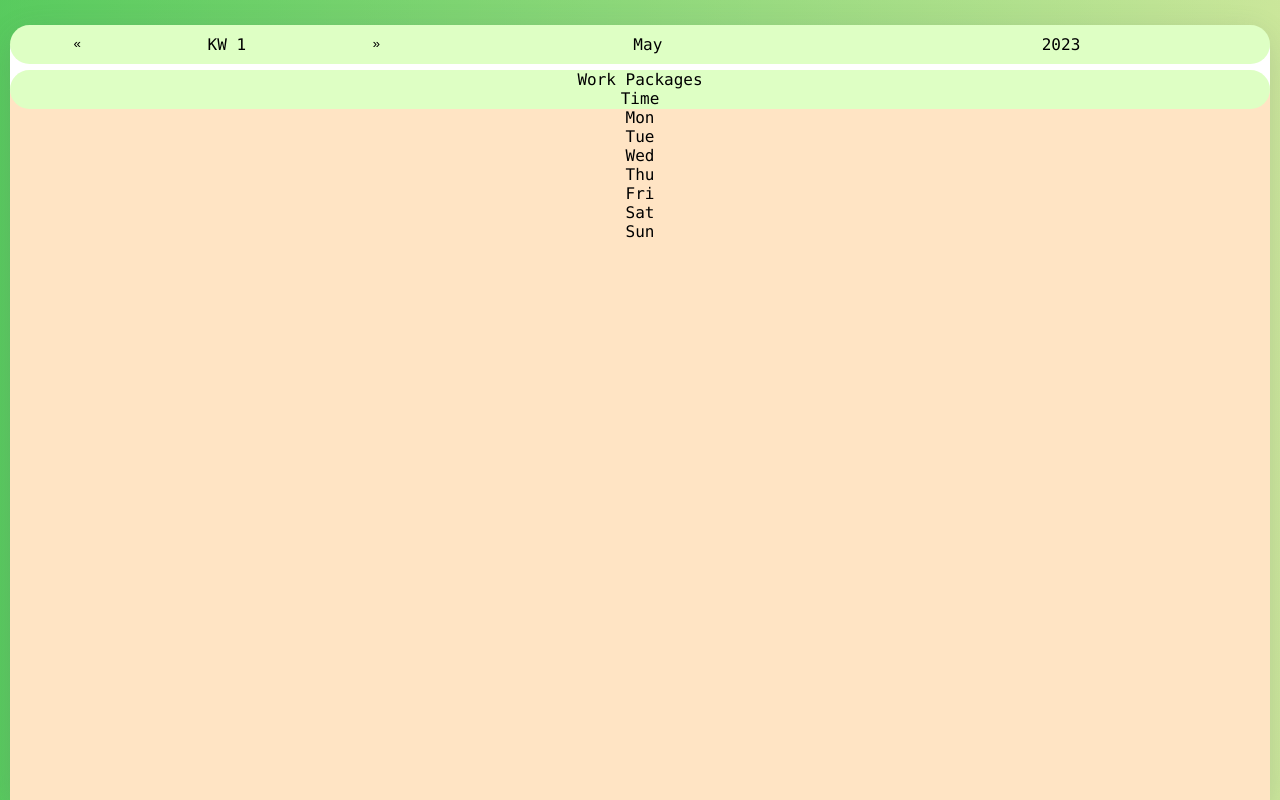
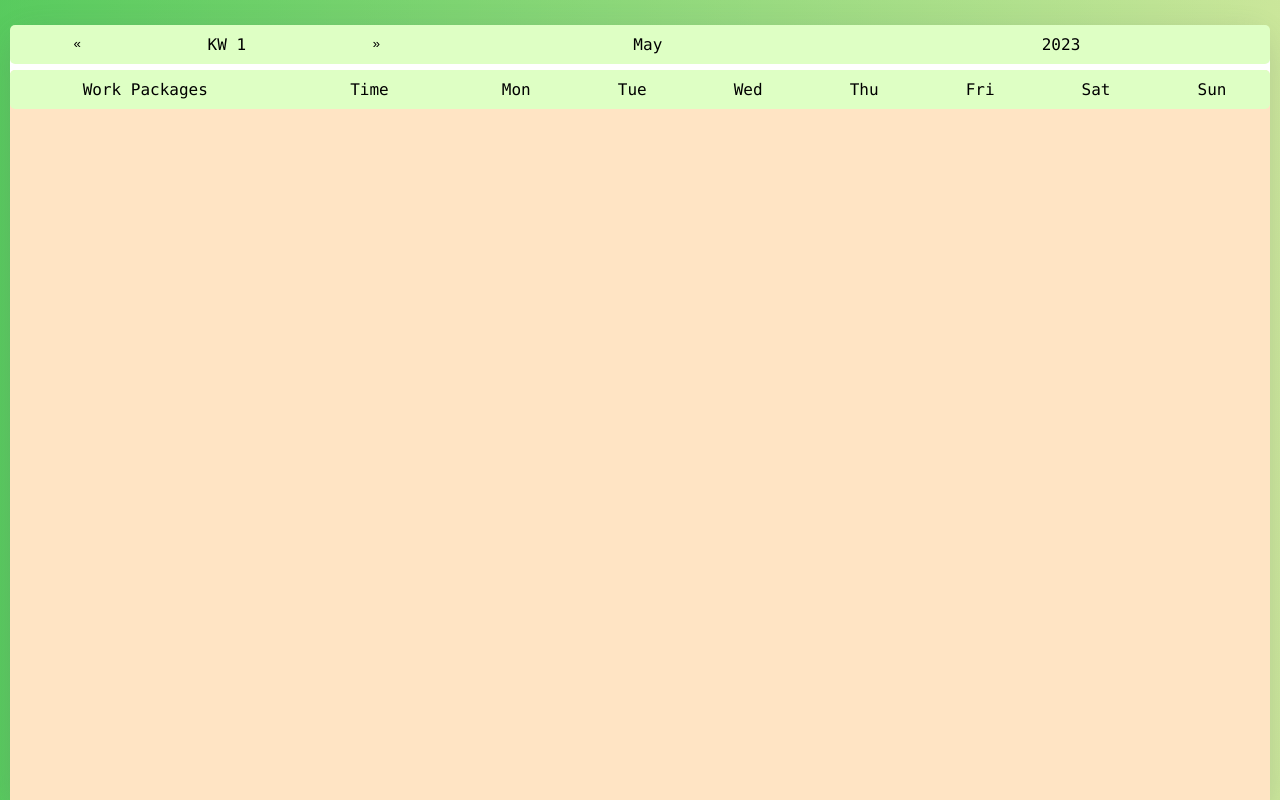
Before and after one commit to suly520/simple_shedule, a plain HTML site: page index.html in a window 1280 px wide. Drawn offline with Linux system fonts and the light colour scheme.

Commit message:
Updated grid layout
Changed css and lerned about the differences between grid and flex and how to calculate using css

```diff
--- a/css/style.css
+++ b/css/style.css
@@ -3,7 +3,18 @@
   --lgrad-col: #00af0969;
   --rgrad-col: #7dc2063a;
   --shadow: rgba(100, 100, 111, 0.2) 0px 7px 29px 0px;
-  --work-header-size:
+  /* caleneder body header size relevant */
+  --container-min-width: 800px;
+  --work-header-fr: 2fr;
+  --time-header-fr: 1fr;
+  --days-header-fr: 6fr;
+  --work-fr-count: 2;
+  --time-fr-count: 1;
+  --days-fr-count: 6;
+  --max-fr-count: calc(var(--work-fr-count) + var(--time-fr-count) + var(--days-fr-count));
+  --work-header-min: calc(var(--container-min-width) / var(--max-fr-count) * var(--work-fr-count));
+  --time-header-min: calc(var(--container-min-width) / var(--max-fr-count) * var(--work-fr-count));
+  --days-header-min: calc(var(--container-min-width) / var(--max-fr-count) * var(--work-fr-count));
 }
 
 * {
@@ -22,7 +33,7 @@ html, body {
 
 .container {
   height: 100%;
-  width: 100%;
+  min-width: var(--container-min-width);
   padding: 25px 10px 0px 10px;
 }
 
@@ -32,7 +43,6 @@ html, body {
   background-color: white;
   border-top-left-radius: 25px;
   border-top-right-radius: 25px;
-
   box-shadow: var(--shadow);
 }
 
@@ -42,7 +52,7 @@ html, body {
   text-align: center;
   height: 5%;
   width: 100%;
-  border-radius: 25px;
+  border-radius: 5px;
   margin-bottom: 0.5%;
   background-color: rgb(222, 255, 196);
   grid-template-columns: repeat(3, auto);
@@ -58,8 +68,8 @@ html, body {
   align-items: center;
   height: 100%;
   width: 100%;
-  border-top-left-radius: 25px;
-  border-top-right-radius: 25px;
+  border-top-left-radius: 5px;
+  border-top-right-radius: 5px;
   background-color: bisque;
 }
 
@@ -69,10 +79,10 @@ html, body {
   text-align: center;
   height: 5%;
   width: 100%;
-  border-radius: 25px;
+  border-radius: 5px;
   margin-bottom: 1%;
   background-color: rgb(222, 255, 196);
-  /* grid-template-columns: 28% 9% 9% 9% 9% 9% 9% 9% 9%  */
+  grid-template-columns: minmax(var(--work-header-min), var(--work-header-fr)) minmax(var(--time-header-min), var(--time-header-fr))  minmax(var(--days-header-min), var(--days-header-fr));
 }
 
 #work-header {
@@ -83,6 +93,8 @@ html, body {
   text-align: center;
 }
 
-#days {
+.work-days {
+  display: grid;
   text-align: center;
+  grid-template-columns: repeat(7, 1fr);
 }
--- a/index.html
+++ b/index.html
@@ -30,13 +30,16 @@
         <div class="calendar-body-header">
             <div id="work-header">Work Packages</div>
             <div id="time-header">Time</div>
-            <div id="day">Mon</div>
-            <div id="day">Tue</div>
-            <div id="day">Wed</div>
-            <div id="day">Thu</div>
-            <div id="day">Fri</div>
-            <div id="day">Sat</div>
-            <div id="day">Sun</div>
+            <div class="work-days">
+              <div>Mon</div>
+              <div>Tue</div>
+              <div>Wed</div>
+              <div>Thu</div>
+              <div>Fri</div>
+              <div>Sat</div>
+              <div>Sun</div>
+            </div>
+
           </div>
         </div>
 
```
